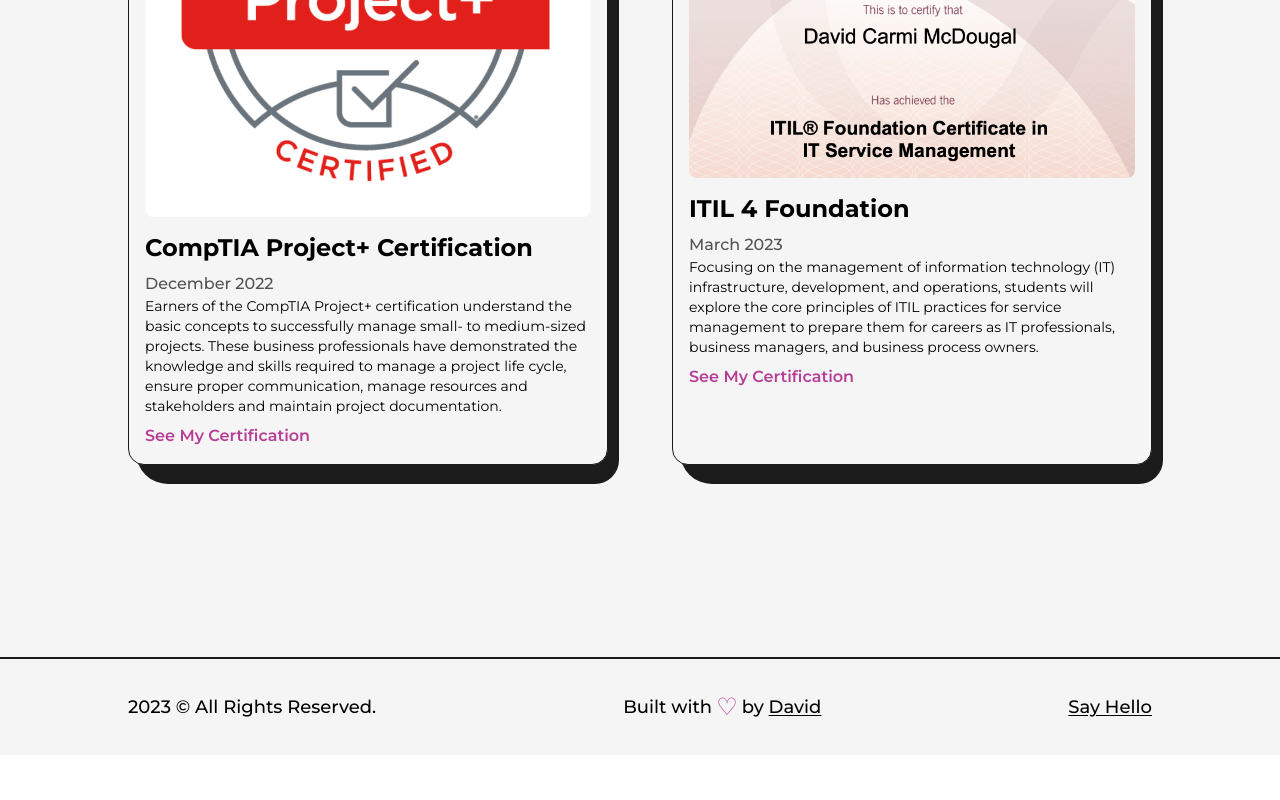
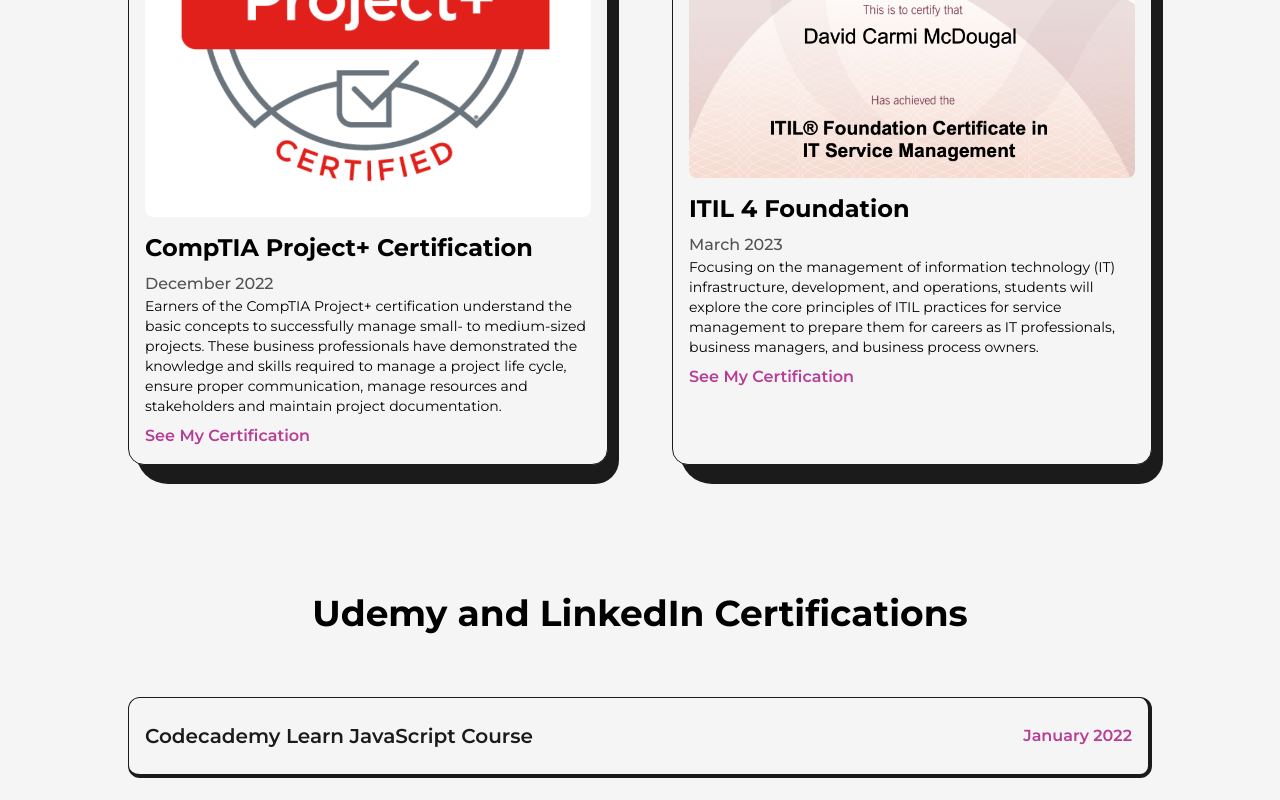
Before and after one commit to davsav16/2024Portfolio, a Next.js app: page /certifications in a window 1280 px wide. Shown: the part 1197-1997 px from the top of the page. Before the commit the page ends 1952 px from the top, so only its background shows below. Built offline with nearby package versions, Linux system fonts and the light colour scheme.

Commit message:
finished the certification page

```diff
--- a/src/pages/certifications.js
+++ b/src/pages/certifications.js
@@ -8,9 +8,66 @@
 import certification2 from "../../public/images/certifications/CompTIAA+.png";
 import certification3 from "../../public/images/certifications/CompTProject+.png";
 import certification4 from "../../public/images/certifications/ITIL4.png";
-import { motion } from "framer-motion";
+import certification5 from "../../public/images/certifications/LearnJavaScript.png";
+import { motion, useMotionValue } from "framer-motion";
+import { useRef } from "react";
 
 const FramerImage = motion(Image);
+
+const MovingImg = ({ title, img, link }) => {
+  const x = useMotionValue(0);
+  const y = useMotionValue(0);
+  const imgRef = useRef(null);
+
+  function handleMouse(event) {
+    imgRef.current.style.display = "inline-block";
+    x.set(event.pageX);
+    y.set(-10);
+  }
+
+  function handleMouseLeave(event) {
+    imgRef.current.style.display = "none";
+    x.set(0);
+    y.set(0);
+  }
+
+  return (
+    <Link
+      href={link}
+      target="_blank"
+      onMouseMove={handleMouse}
+      onMouseLeave={handleMouseLeave}
+    >
+      <h2 className="capitalize text-xl font-semibold hover:underline">
+        {title}
+      </h2>
+      <FramerImage
+        style={{ x: x, y: y }}
+        initial={{ opacity: 0 }}
+        whileInView={{ opacity: 1, transition: { duration: 0.2 } }}
+        ref={imgRef}
+        src={img}
+        alt={title}
+        className="z-10 w-96 h-auto hidden absolute rounded-lg"
+      />
+    </Link>
+  );
+};
+
+const UdemyLinkedIn = ({ img, title, date, link }) => {
+  return (
+    <motion.li
+      initial={{ y: 200 }}
+      whileInView={{ y: 0, transition: { duration: 0.5, ease: "easeInOut" } }}
+      viewport={{ once: true }}
+      className="relative w-full p-4 py-6 my-4 rounded-xl flex items-center justify-between bg-light text-dark first:mt-0 border border-solid border-dark border-r-4 border-b-4"
+    >
+      <MovingImg title={title} img={img} link={link} />
+
+      <span className="text-primary font-semibold pl-4">{date}</span>
+    </motion.li>
+  );
+};
 
 const FeaturedArticle = ({ img, title, summary, link, date }) => {
   return (
@@ -55,7 +112,7 @@
           content="Learn all about the certifications I have gained throughout my software engineering Journey."
         />
       </Head>
-      <main className="w-full mb-16 flex flex-col items-center justify-center overflow-hidden">
+      <main className="w-full mb-20 flex flex-col items-center justify-center overflow-hidden">
         <Layout className="pt-16">
           <AnimatedText text="Knowledge Is Power!" className="mb-16" />
           <ul className="grid grid-cols-2 gap-16">
@@ -88,6 +145,17 @@
               date="March 2023"
             />
           </ul>
+          <h2 className="font-bold text-4xl w-full text-center my-16 mt-32">
+            Udemy and LinkedIn Certifications
+          </h2>
+          <ul>
+            <UdemyLinkedIn
+              title="Codecademy Learn JavaScript Course"
+              date="January 2022"
+              img={certification5}
+              link="/LearnJavaScript.pdf"
+            />
+          </ul>
         </Layout>
       </main>
     </>
```
Also changed, not shown: public/images/certifications/LearnJavaScript.png (added), 1 other file (tests, documents, lock files or other folders).
